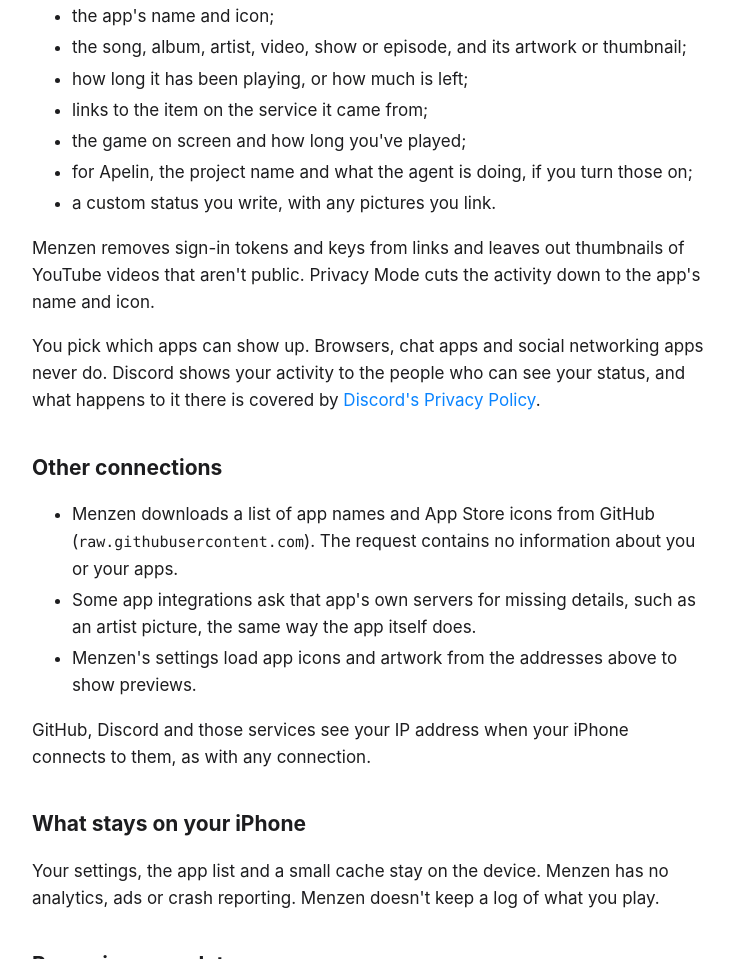
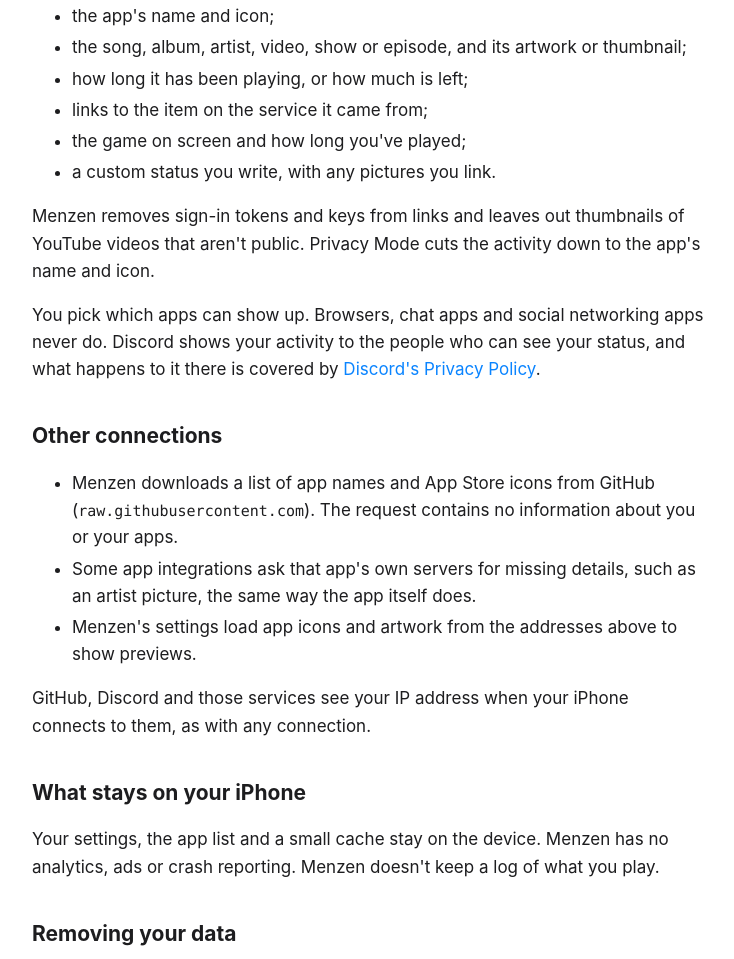
Before and after one commit to waruhachi/Menzen, a plain HTML site: page docs/privacy/index.html in a window 1280 px wide. Shown: the part 760-1719 px from the top of the page, without its empty margins (272-1006 px from the left). Drawn offline with Linux system fonts and the light colour scheme.

Commit message:
chore: remove the built-in apelin support

```diff
--- a/docs/privacy/index.html
+++ b/docs/privacy/index.html
@@ -36,7 +36,6 @@
 		<li>how long it has been playing, or how much is left;</li>
 		<li>links to the item on the service it came from;</li>
 		<li>the game on screen and how long you've played;</li>
-		<li>for Apelin, the project name and what the agent is doing, if you turn those on;</li>
 		<li>a custom status you write, with any pictures you link.</li>
 	</ul>
 	<p>Menzen removes sign-in tokens and keys from links and leaves out thumbnails of YouTube videos that aren't public. Privacy Mode cuts the activity down to the app's name and icon.</p>
```
Also changed, not shown: 12 other files.
